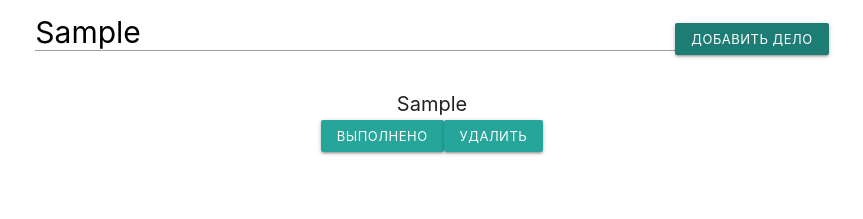
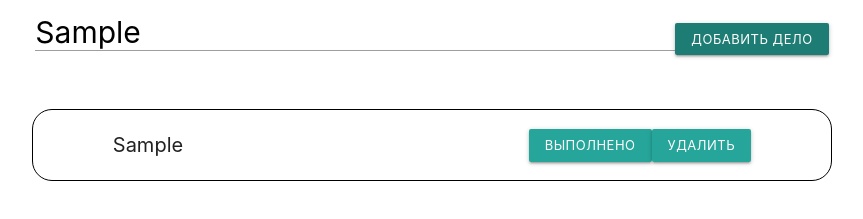
Before and after one commit to Exolan/TODO, a plain HTML site: page index.html in a window 1280 px wide. Both pictures are taken after typing "Sample" into the empty fields and a click on the button "ДОБАВИТЬ ДЕЛО". Shown: the part 95-314 px from the top of the page, without its empty margins (208-1071 px from the left). Drawn offline with nearby package versions, Linux system fonts and the light colour scheme.

Commit message:
todo_first_style

```diff
--- a/main.js
+++ b/main.js
@@ -44,11 +44,20 @@
     li.className = 'collection-item'
     li.id='id'
     li.style="list-style-type: none"
-    li.textContent=input.value
+
+
+    const div = document.createElement("div")
+    div.className="divElements"
+    li.append(div)
+
+    const p = document.createElement('p')
+    p.className="text"
+    p.textContent=input.value
+    div.append(p)
 
     const buttons = document.createElement('div')
     buttons.className='buttons'
-    li.append(buttons)
+    div.append(buttons)
 
     let buttonDone=document.createElement('button')
     buttonDone.type='button'
--- a/style.css
+++ b/style.css
@@ -18,15 +18,38 @@
 }
 
 #ul {
-  display: inline;
-  width: 100px;
+  display: inline-block;
+  width: 800px;
   margin: 10px;
   font-size: 20px;
   overflow: hidden;
   margin: 40px;
+  text-decoration: none;
+  justify-content: center;
+  align-items: center;
 }
-.li {
-  width: 10px;
+li {
+  text-align: center;
+  margin-top: 10px;
+  display: inline-block;
+  width: 100%;
+  border: 1px solid rgb(0, 0, 0);
+  border-radius: 20px;
+}
+li .divElements {
+  width: 80%;
+  display: flex;
+  justify-content: center;
+  align-items: center;
+  margin: 0 auto;
+  flex-wrap: wrap;
 }
 .buttons {
+  margin-left: auto;
+  margin-right: 0px;
 }
+
+li .text {
+  padding-right: 15px;
+  text-align: left;
+}
```
